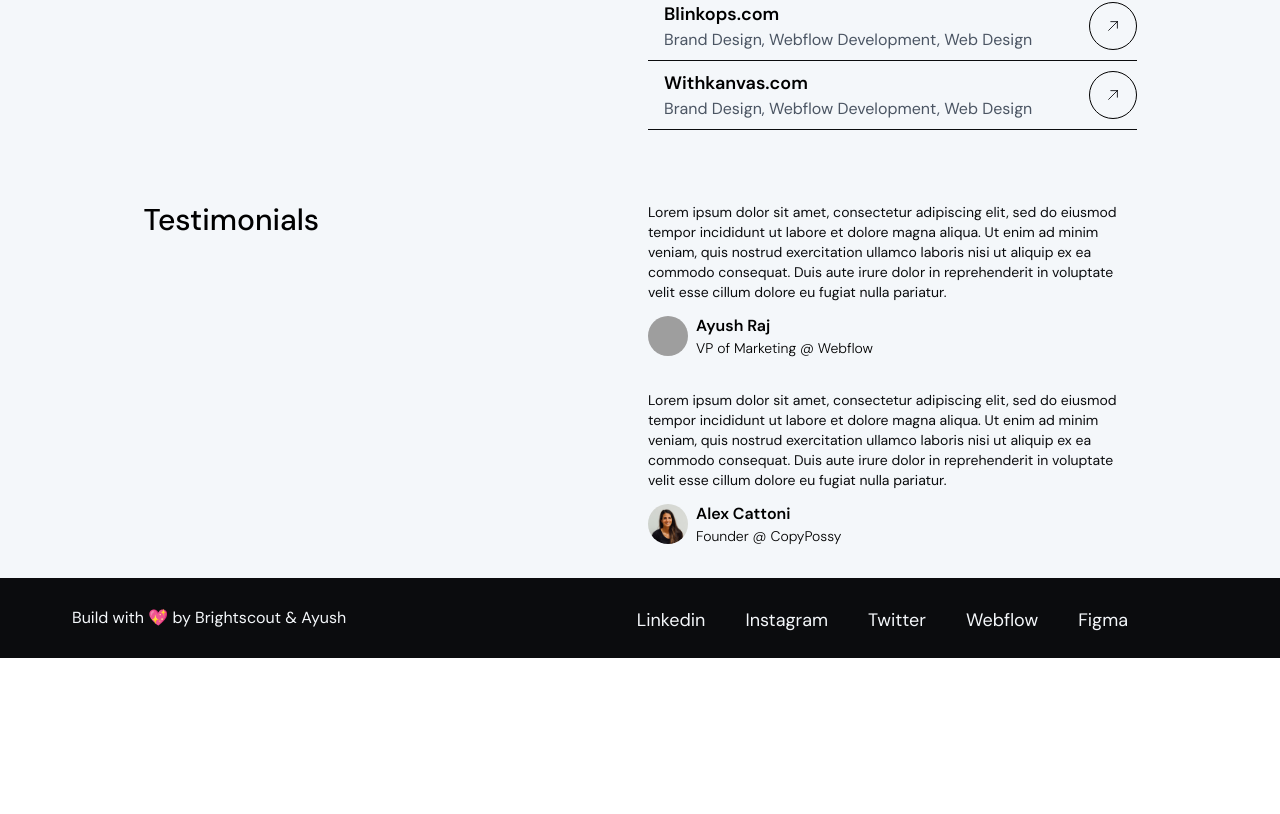
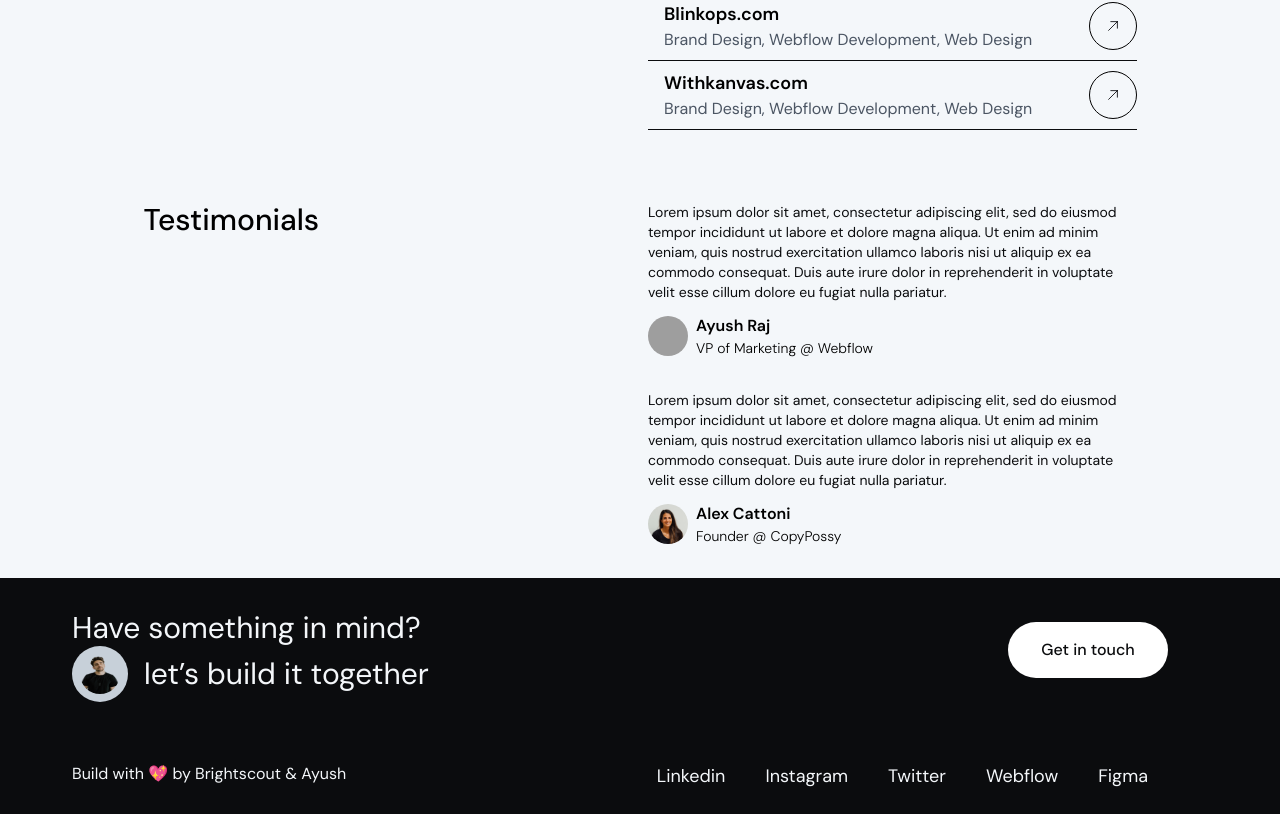
Before and after one commit to yunitarchive/simplets-portofolio, a React (Vite) app: page / in a window 1280 px wide. Shown: the part 1416-2230 px from the top of the page. Before the commit the page ends 2074 px from the top, so only its background shows below. Built offline with nearby package versions, Linux system fonts and the light colour scheme; grey boxes are pictures that could not be loaded.

Commit message:
update props cover footer

```diff
--- a/src/components/Footer.tsx
+++ b/src/components/Footer.tsx
@@ -21,9 +21,58 @@
    "url":"https://ayush-barnwal.webflow.io/#about"
 },
 ];
-const Footer: FC = () => {
-  return (
 
+interface FooterProps{
+  mode?:string
+  profilePhoto?:string
+}
+const Footer: FC<FooterProps> = ({mode,profilePhoto}) => {
+  let footerElement;
+  if(mode === 'cover'){
+    footerElement = (
+      <div className="space-y-0">
+        <footer className="flex justify-between py-8 px-8 bg-black-400">
+          <div className="flex gap-x-10 ml-10 py-0">
+            <ul className="list-none">
+              <li className="sm:text-2xl md:text-3xl text-neutral-400">
+                {"Have something in mind?"}
+              </li>
+              <li className="sm:text-2xl md:text-3xl text-neutral-400">
+                <div className="flex items-center gap-4">
+                  <div className="bg-gray-400 p-2 rounded-full">
+                    <img className="w-[40px] h-[40px] rounded-full mb-0" src={profilePhoto} />
+                  </div>
+                  <span>{"let’s build it together"}</span>
+                </div>
+              </li>
+            </ul>
+          </div>
+          <div className="flex gap-x-10 mr-20 py-0 justify-end">
+            <div className="my-3 md:mb-0">
+              <button className="w-40 bg-white hover:bg-black-600 text-black-400 font-medium py-4 px-4 rounded-full">
+                {"Get in touch"}
+              </button>
+            </div>
+          </div>
+        </footer>
+        <footer className="flex justify-between p-4 px-8 mb-0 bg-black-400">
+          <div className="flex gap-x-10 ml-10 py-0">
+            <p className="my-3 text-neutral-400">
+              Build with 💖 by Brightscout & Ayush
+            </p>
+          </div>
+          <div className="flex gap-x-10 mr-5 py-0 justify-end">
+            <div className="my-3 md:mb-0">
+              <Link mode="horizontal" color="text-neutral-400" katalogLinks={katalogSocialLinks} />
+            </div>
+          </div>
+        </footer>
+      </div>
+
+
+    );
+  }else{
+    footerElement = (
     <footer className="flex justify-between p-4 px-8 mb-0   bg-black-400">
     <div className="flex gap-x-10 ml-10 py-0">
            <p className="my-3 text-neutral-400">
@@ -36,6 +85,11 @@
       </div>
     </div>
   </footer>
+    );
+  }
+  return (
+    footerElement
+
 
   );
 }
--- a/src/components/Header.tsx
+++ b/src/components/Header.tsx
@@ -1,5 +1,4 @@
 import { FC } from "react";
-import { Bars3Icon } from '@heroicons/react/24/outline';
 
 // Declare specify type of props that must be passed
 interface HeaderProps {
@@ -52,12 +51,7 @@
           ))}
         </div>
 
-        {/* Mobile Menu Button */}
-        <div className="flex lg:hidden">
-          <button type="button" className="-m-2.5 inline-flex items-center justify-center rounded-md p-2.5 text-black-400">
-            <Bars3Icon aria-hidden="true" className="h-6 w-6" />
-          </button>
-        </div>
+
       </nav>
 
 
--- a/src/pages/LandingPage.tsx
+++ b/src/pages/LandingPage.tsx
@@ -1,15 +1,15 @@
-import {FC} from "react";
+import { FC } from "react";
+import Banner from "../components/Banner";
 import Header from "../components/Header";
 import Hero from "../components/Hero";
-import Banner from "../components/Banner";
 
 import Footer from "../components/Footer";
 import Project from "../components/Project";
 import { DUMMY_PROJECTS } from "../constants/projectList";
 
-import ProfilelPhoto from "../assets/profile_photo.png";
 import Avatar1 from "../assets/avatar_1.jfif";
 import Avatar2 from "../assets/avatar_2.jfif";
+import ProfilelPhoto from "../assets/profile_photo.png";
 const descAbout = "Lorem ipsum dolor sit amet, consectetur adipiscing elit, sed do eiusmod tempor incididunt ut labore et dolore magna aliqua. Ut enim ad minim veniam, quis nostrud exercitation ullamco laboris nisi ut aliquip ex ea commodo consequat. Duis aute irure dolor in reprehenderit in voluptate velit esse cillum dolore eu fugiat nulla pariatur. ";
 const testimonials = [
   { avatar: Avatar1,
@@ -39,7 +39,7 @@
         <Banner title="Testimonials" description={testimonials}/>
       </section>
 
-      <Footer/>
+      <Footer mode="cover" profilePhoto={ProfilelPhoto}/>
     </>
   );
 }
```
Lines whose indentation alone changed are shown as unchanged.
